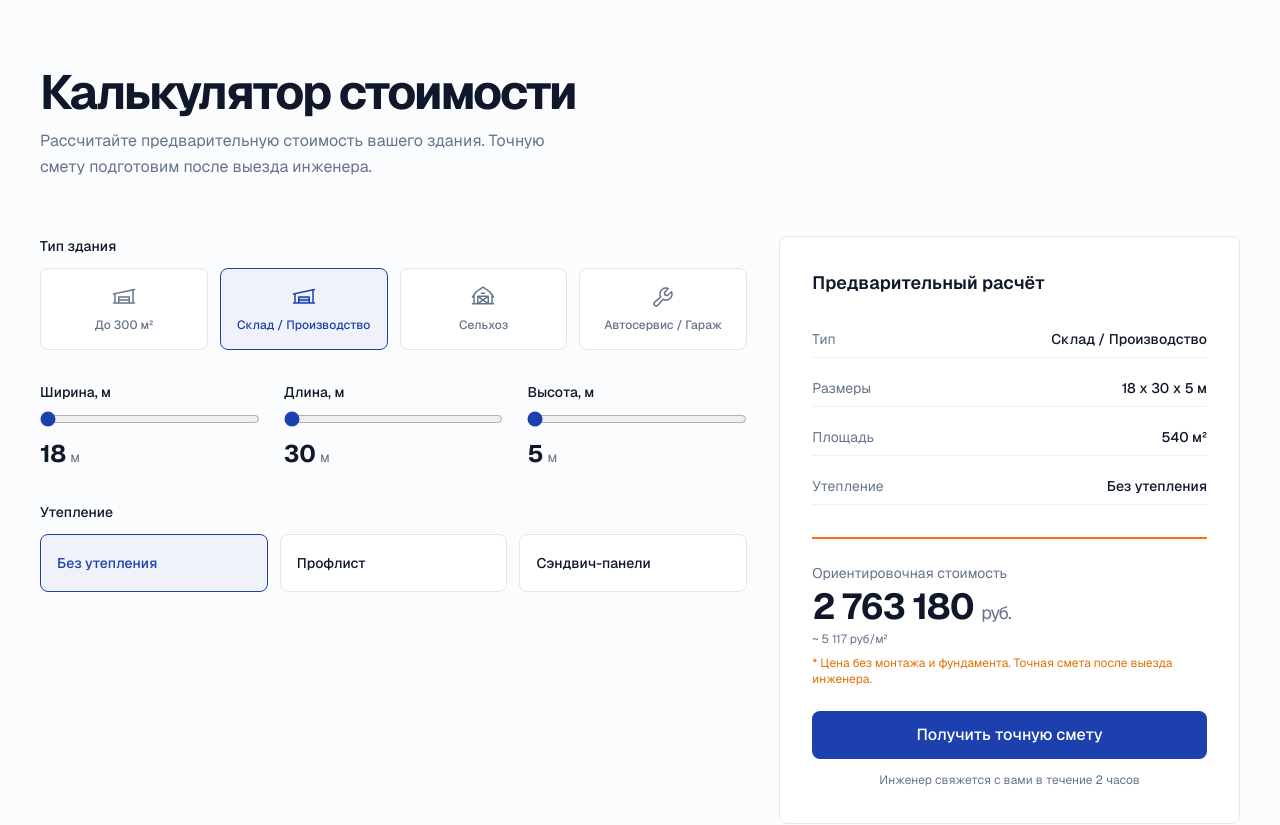
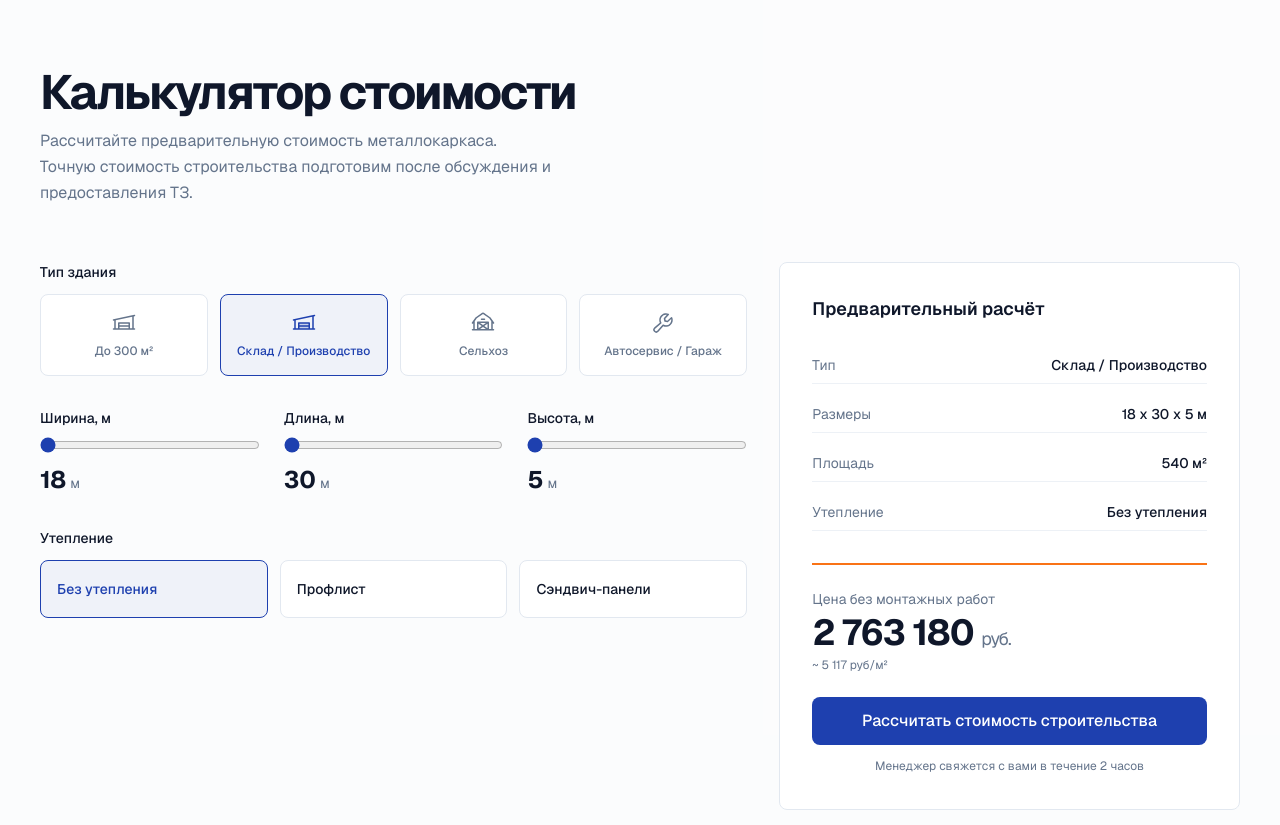
Before and after one commit to faded679/lstkmk, a Next.js app: page / in a window 1280 px wide. Shown: the part 2060-2885 px from the top of the page. Built offline with nearby package versions, Linux system fonts and the light colour scheme.

Commit message:
Update calculator texts: new description, price label, button and contact text

```diff
--- a/src/components/Calculator.tsx
+++ b/src/components/Calculator.tsx
@@ -139,8 +139,8 @@ export default function Calculator() {
             Калькулятор стоимости
           </h2>
           <p className="mt-3 text-base text-muted max-w-lg leading-relaxed">
-            Рассчитайте предварительную стоимость вашего здания.
-            Точную смету подготовим после выезда инженера.
+            Рассчитайте предварительную стоимость металлокаркаса.
+            Точную стоимость строительства подготовим после обсуждения и предоставления ТЗ.
           </p>
         </motion.div>
 
@@ -332,7 +332,7 @@ export default function Calculator() {
 
               <div className="mt-8 pt-6 border-t-2 border-accent-orange">
                 <div className="text-sm text-muted mb-1">
-                  Ориентировочная стоимость
+                  Цена без монтажных работ
                 </div>
                 <div className="text-3xl md:text-4xl font-bold tracking-tight text-foreground">
                   {formatPrice(estimate.total)}{" "}
@@ -341,19 +341,16 @@ export default function Calculator() {
                 <div className="text-xs text-muted mt-1">
                   ~ {formatPrice(estimate.total / estimate.area)} руб/м²
                 </div>
-                <div className="text-xs text-amber-600 mt-2">
-                  * Цена без монтажа и фундамента. Точная смета после выезда инженера.
-                </div>
               </div>
 
               <a
                 href="#contacts"
                 className="mt-6 w-full inline-flex h-12 items-center justify-center text-base font-medium text-white bg-accent-blue rounded-lg hover:bg-accent-blue/90 transition-colors"
               >
-                Получить точную смету
+                Рассчитать стоимость строительства
               </a>
               <p className="mt-3 text-xs text-muted text-center leading-relaxed">
-                Инженер свяжется с вами в течение 2 часов
+                Менеджер свяжется с вами в течение 2 часов
               </p>
             </div>
           </motion.div>
```
